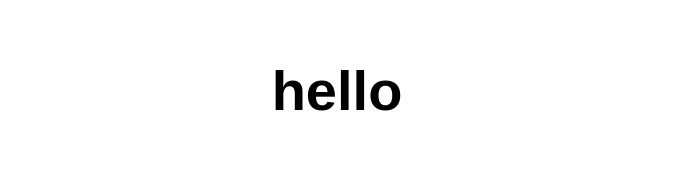
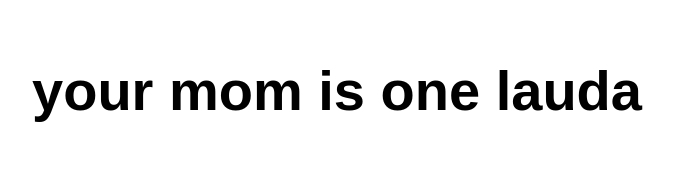
Before and after one commit to Chirag629/webpage, a website: page src/index.html in a window 1280 px wide. Shown: the whole page, without its empty margins (303-977 px from the left). Drawn offline with Linux system fonts and the light colour scheme.

Commit message:
Update index.html

```diff
--- a/src/index.html
+++ b/src/index.html
@@ -10,7 +10,7 @@
 
 <body>
   <main>
-    <h1>hello</h1>
+    <h1>your mom is one lauda</h1>
   </main>
 </body>
 
```
